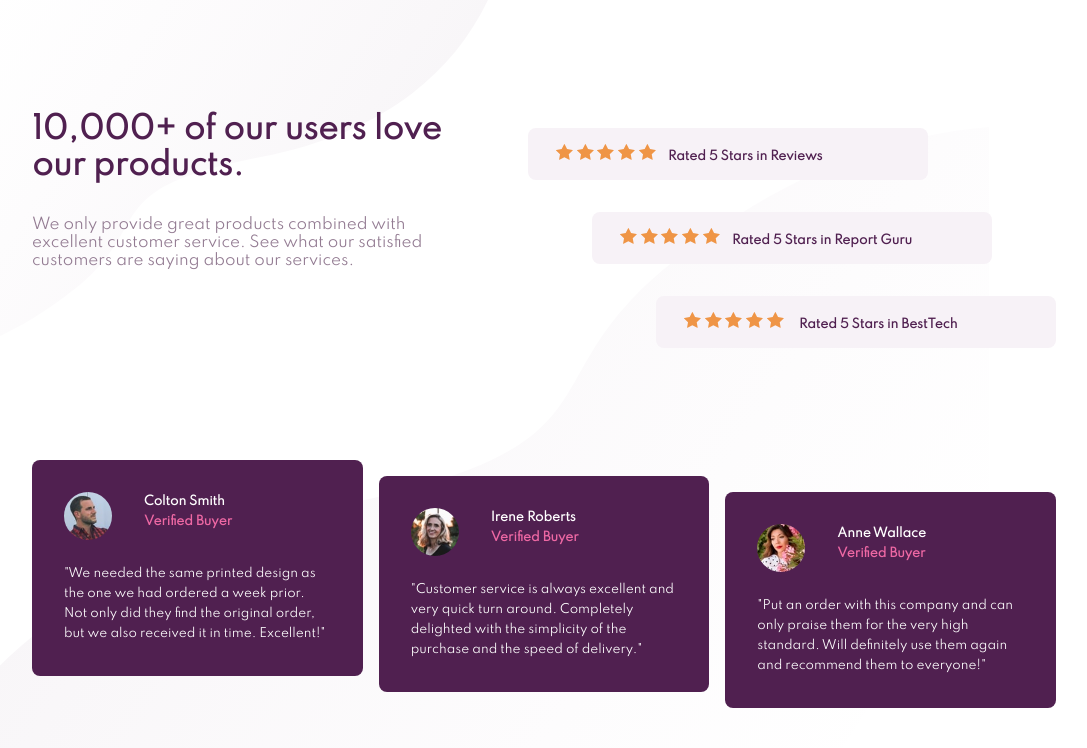
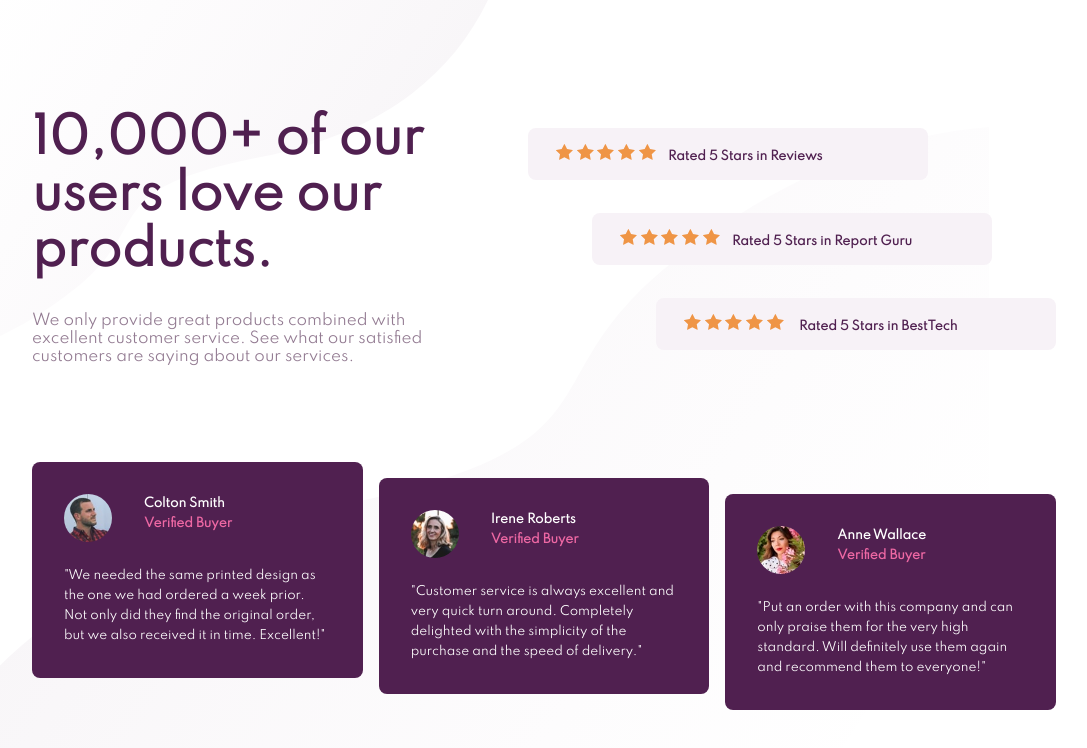
Before and after one commit to Nafis2003/social-proof-section, a plain HTML site: page index.html in a window 1280 px wide. Shown: the whole page, without its empty margins (96-1183 px from the left). Drawn offline with Linux system fonts and the light colour scheme.

Commit message:
Add files via upload

```diff
--- a/style.css
+++ b/style.css
@@ -147,9 +147,14 @@ grid-template-areas: "text rating"
 
 }
 
+#text-container h1{
+			font-size: 3rem;
+}
+
 #ratings{
     display: flex;
     justify-content: flex-end;
+    align-items: center;
     flex-wrap: wrap;
 				grid-area: rating;
 }
```
